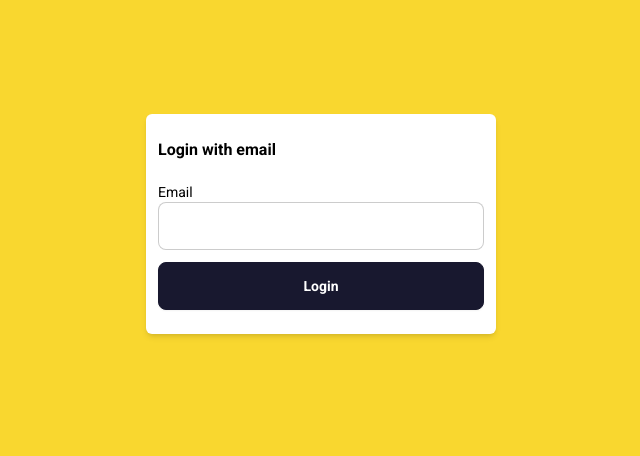
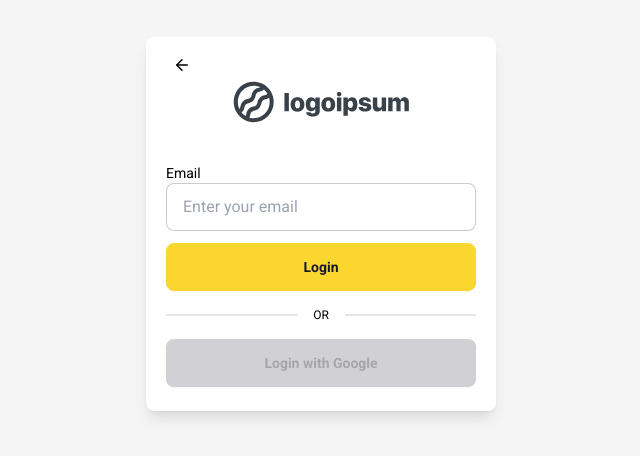
Before and after one commit to devmarcosanjos/bluestash, a Next.js app: page /auth in a window 1280 px wide. Shown: the part 176-632 px from the top of the page, without its empty margins (319-959 px from the left). Built offline with nearby package versions, Linux system fonts and the light colour scheme; no server answers.

Commit message:
feat: improve login screen

```diff
--- a/src/app/auth/_components/login-form/login-form.tsx
+++ b/src/app/auth/_components/login-form/login-form.tsx
@@ -20,10 +20,16 @@ export function LoginForm() {
         <div className='form-control '>
           <span className='label-text'>Email</span>
 
-          <input required name='email' type='email' className='input input-bordered' />
+          <input
+            required
+            name='email'
+            type='email'
+            placeholder='Enter your email'
+            className='input input-bordered'
+          />
         </div>
 
-        <button type='submit' className='btn btn-accent btn-md'>
+        <button type='submit' className='btn btn-primary btn-md'>
           {isPending ? <span className='loading loading-spinner' /> : 'Login'}
         </button>
       </form>
--- a/src/app/auth/page.tsx
+++ b/src/app/auth/page.tsx
@@ -1,11 +1,29 @@
+import Link from 'next/link'
+import Image from 'next/image'
+
+import {ArrowLeft} from 'lucide-react'
+
 import {LoginForm} from './_components'
 
 export default function Page() {
   return (
-    <div className='flex h-screen w-full flex-col items-center justify-center bg-primary'>
-      <div className='flex w-[350px] flex-col rounded-md bg-base-100 px-3 py-6 shadow-md '>
-        <h1 className='font-bold'>Login with email</h1>
+    <div className='flex h-screen w-full flex-col items-center justify-center bg-base-200'>
+      <div className='flex w-[350px] flex-col rounded-lg bg-base-100 px-5 pb-6 pt-3 shadow-lg '>
+        <Link href='./' title='Go back' className='btn btn-circle btn-ghost btn-sm'>
+          <ArrowLeft size={18} />
+        </Link>
+
+        <div className='mb-5 flex justify-center text-center'>
+          <Image alt='Logo' width={177} height={100} src='/auth/logo.svg' />
+        </div>
+
         <LoginForm />
+
+        <div className='divider text-xs'>OR</div>
+
+        <Link href='#' className='btn btn-disabled btn-info text-white'>
+          Login with Google
+        </Link>
       </div>
     </div>
   )
```
Also changed, not shown: public/auth/logo.svg (added).
